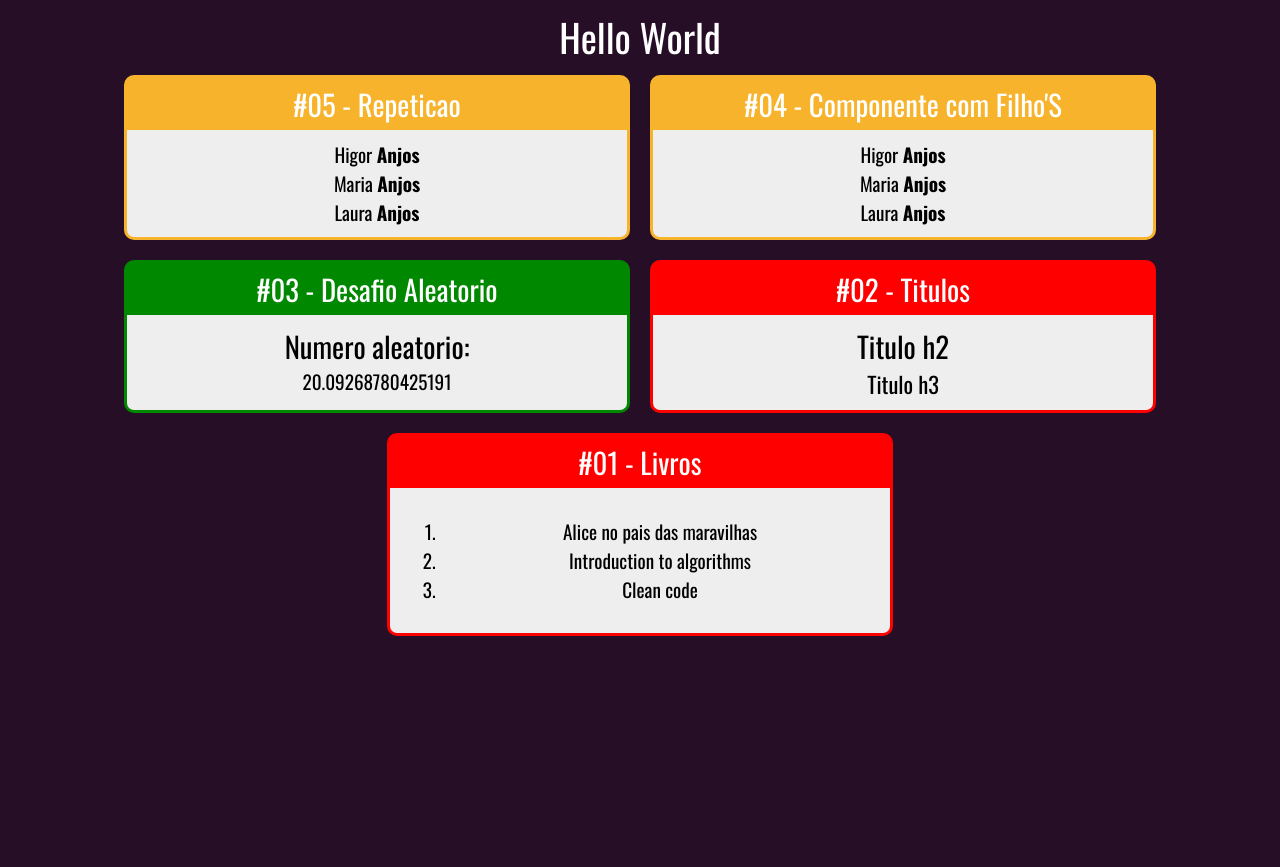
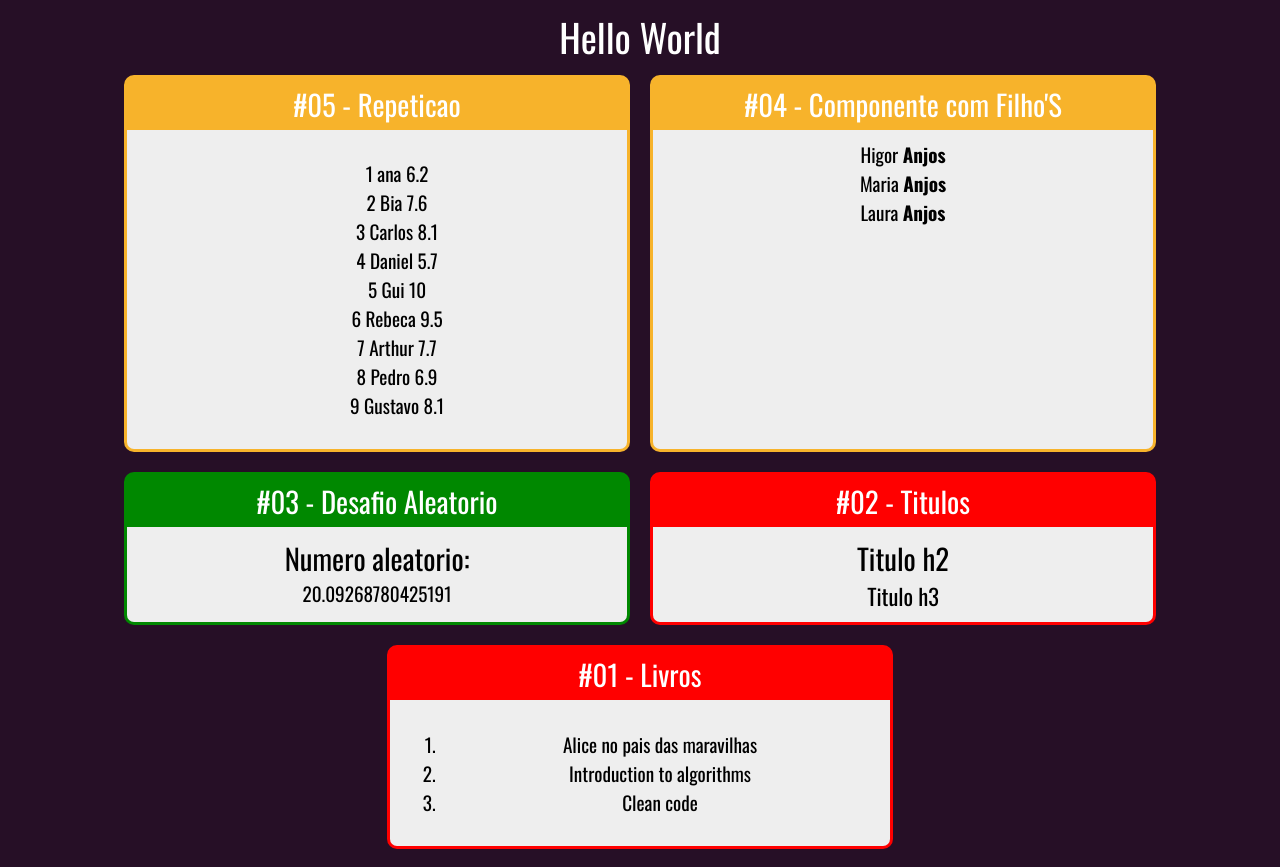
Before and after one commit to HigorAnjos/PraticarReact, a React (Create React App) app: page / in a window 1280 px wide. Before the commit the page ends 800 px from the top, so only its background shows below. Built offline with nearby package versions, Linux system fonts and the light colour scheme.

Commit message:
filhos #5

```diff
--- a/src/App.js
+++ b/src/App.js
@@ -14,11 +14,7 @@
       <div className="Cards">
 
         <Card titulo="#05 - Repeticao " color="#F7B32B">
-          <Familia sobrenome="Anjos">
-            <FamiliaMembro nome="Higor" />
-            <FamiliaMembro nome="Maria" />
-            <FamiliaMembro nome="Laura" />
-          </Familia>
+          <ListaAlunos />
         </Card>
 
         <Card titulo="#04 - Componente com Filho'S " color="#F7B32B">
--- a/src/components/repeticao/ListaAlunos.jsx
+++ b/src/components/repeticao/ListaAlunos.jsx
@@ -1,13 +1,20 @@
 import React from 'react';
+import Alunos from './../../data/alunos'
 
 export default props => {
 
+  const alunosJsx = Alunos.map((aluno) => {
+    return (
+      <li key={aluno.id}>
+        {aluno.id} {aluno.nome} {aluno.nota}
+      </li>
+    )
+  })
+
   return (
     <div>
-      <ul>
-        <li>Ana - 9.7</li>
-        <li>Carlos - 7.7</li>
-        <li>Higor - 10.0</li>
+      <ul style={{ listStyle: "none" }}>
+        {alunosJsx}
       </ul>
     </div>
   )
--- /dev/null
+++ b/src/data/alunos.js
@@ -0,0 +1,11 @@
+export default [
+  {id: 1, nome: 'ana', nota: 6.2},
+  {id: 2, nome: 'Bia', nota: 7.6},
+  {id: 3, nome: 'Carlos', nota: 8.1},
+  {id: 4, nome: 'Daniel', nota: 5.7},
+  {id: 5, nome: 'Gui', nota: 10.0},
+  {id: 6, nome: 'Rebeca', nota: 9.5},
+  {id: 7, nome: 'Arthur', nota: 7.7},
+  {id: 8, nome: 'Pedro', nota: 6.9},
+  {id: 9, nome: 'Gustavo', nota: 8.1},
+]
```
